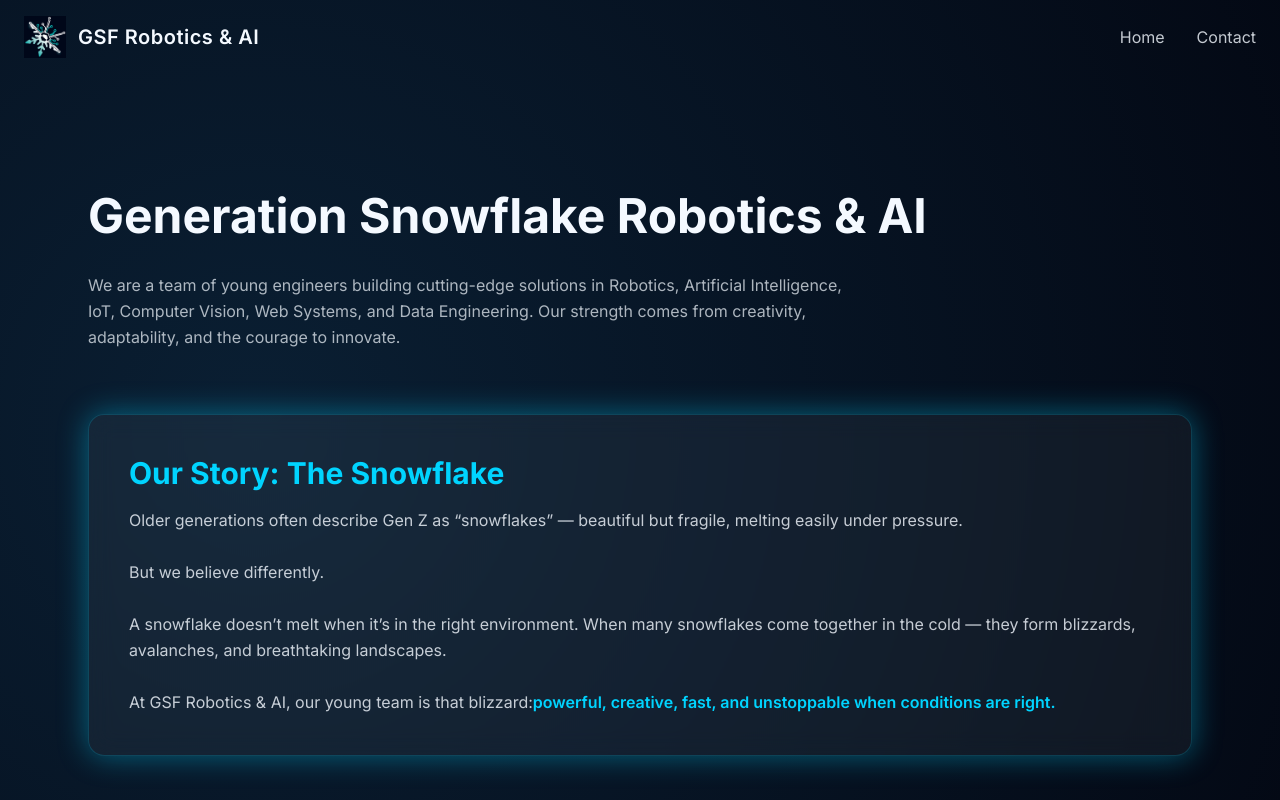
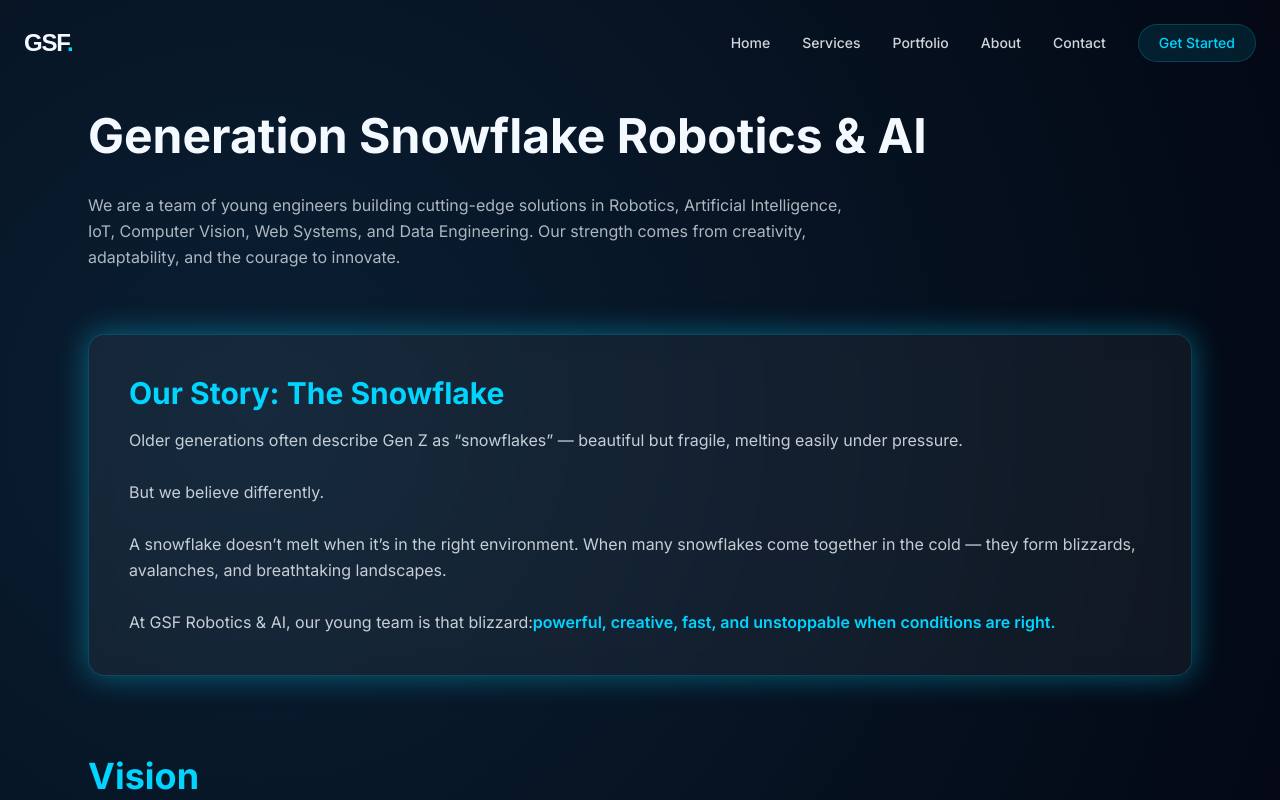
Before and after one commit to Generation-Snowflake/web-next, a Next.js app: page /about in a window 1280 px wide. Shown: the top 800 px of the page. Built offline with nearby package versions, Linux system fonts and the light colour scheme.

Commit message:
fixed bug

```diff
--- a/app/layout.tsx
+++ b/app/layout.tsx
@@ -4,14 +4,42 @@ import Navbar from "@/components/Navbar";
 import Footer from "@/components/Footer";
 
 export const metadata = {
-  title: "GSF Robotics & AI",
+  title: "GSF Robotics & AI | Modern Software House",
   description:
-    "Modern Software House — Robotics, AI, IoT, Web, Data Engineering by Young Generation",
+    "GSF is a modern software house specializing in Robotics, AI, IoT, Web Development, and Data Engineering. Built by the next generation of innovators.",
+  keywords: ["Robotics", "AI", "IoT", "Web Development", "Data Engineering", "Software House"],
+  authors: [{ name: "GSF Team" }],
+  openGraph: {
+    title: "GSF Robotics & AI | Modern Software House",
+    description:
+      "Modern Software House — Robotics, AI, IoT, Web, Data Engineering by Young Generation",
+    url: "https://gsf-robotics.com",
+    siteName: "GSF Robotics & AI",
+    images: [
+      {
+        url: "/og-image.png", // Ensure this image exists or is created
+        width: 1200,
+        height: 630,
+        alt: "GSF Robotics & AI",
+      },
+    ],
+    locale: "en_US",
+    type: "website",
+  },
+  twitter: {
+    card: "summary_large_image",
+    title: "GSF Robotics & AI",
+    description:
+      "Modern Software House — Robotics, AI, IoT, Web, Data Engineering by Young Generation",
+    images: ["/og-image.png"],
+  },
   icons: {
     icon: "/logo.png",
     shortcut: "/logo.png",
     apple: "/logo.png",
   },
+  viewport: "width=device-width, initial-scale=1",
+  themeColor: "#0A0F1F",
 };
 
 export default function RootLayout({
@@ -20,13 +48,13 @@ export default function RootLayout({
   children: React.ReactNode;
 }) {
   return (
-    <html lang="en">
-      <body className="relative bg-darkbg text-softwhite">
+    <html lang="en" className="scroll-smooth">
+      <body className="relative bg-darkbg text-softwhite font-sans antialiased overflow-x-hidden selection:bg-ice selection:text-darkbg">
         <SmoothScroll />
 
         <Navbar />
 
-        <main className="pt-20">{children}</main>
+        <main className="relative z-10">{children}</main>
 
         <Footer />
       </body>
--- a/components/FadeIn.tsx
+++ b/components/FadeIn.tsx
@@ -11,17 +11,18 @@ interface Props {
 
 export default function FadeIn({ children, delay = 0 }: Props) {
   const controls = useAnimation();
-  const [ref, inView] = useInView({ threshold: 0.2 });
+  const { ref, inView } = useInView({ threshold: 0.2 });
 
   useEffect(() => {
-    if (inView) {
-      controls.start("visible");
-    }
+    if (inView) controls.start("visible");
   }, [inView]);
 
   return (
     <motion.div
-      ref={ref}
+      ref={(el) => {
+        // ให้ inView ref attach กับ motion DOM โดยตรง
+        ref(el);
+      }}
       initial="hidden"
       animate={controls}
       variants={{
--- a/components/Navbar.tsx
+++ b/components/Navbar.tsx
@@ -1,65 +1,107 @@
 "use client";
 
+import { useState, useEffect } from "react";
 import Link from "next/link";
-import Image from "next/image";
-import { useState, useEffect } from "react";
+import { motion, AnimatePresence } from "framer-motion";
+import { Menu, X } from "lucide-react";
+
+const navLinks = [
+  { name: "Home", href: "/" },
+  { name: "Services", href: "#services" },
+  { name: "Portfolio", href: "#portfolio" },
+  { name: "About", href: "#about" },
+  { name: "Contact", href: "#contact" },
+];
 
 export default function Navbar() {
+  const [isOpen, setIsOpen] = useState(false);
   const [scrolled, setScrolled] = useState(false);
 
   useEffect(() => {
-    const onScroll = () => {
-      setScrolled(window.scrollY > 20);
+    const handleScroll = () => {
+      setScrolled(window.scrollY > 50);
     };
-    window.addEventListener("scroll", onScroll);
-    return () => window.removeEventListener("scroll", onScroll);
+    window.addEventListener("scroll", handleScroll);
+    return () => window.removeEventListener("scroll", handleScroll);
   }, []);
 
   return (
-    <nav
-      className={`fixed top-0 left-0 w-full z-50 transition-all duration-300 ${
+    <motion.nav
+      initial={{ y: -100 }}
+      animate={{ y: 0 }}
+      transition={{ duration: 0.5 }}
+      className={`fixed top-0 left-0 right-0 z-50 transition-all duration-300 ${
         scrolled
-          ? "bg-darkbg/80 backdrop-blur-xl shadow-lg"
-          : "bg-transparent backdrop-blur-0"
+          ? "bg-darkbg/80 backdrop-blur-md border-b border-white/10 py-4"
+          : "bg-transparent py-6"
       }`}
     >
-      <div className="max-w-7xl mx-auto px-6 py-4 flex justify-between items-center">
-        {/* Logo + Name */}
-        <Link href="/" className="flex items-center gap-3">
-          <Image
-            src="/logo.png"
-            alt="GSF Robotics & AI Logo"
-            width={42}
-            height={42}
-            className="drop-shadow-glow"
-          />
-          <span className="text-xl font-semibold tracking-wide">
-            GSF Robotics & AI
-          </span>
+      <div className="container mx-auto px-6 flex justify-between items-center">
+        <Link href="/" className="text-2xl font-bold font-display tracking-tighter">
+          GSF<span className="text-ice">.</span>
         </Link>
 
-        {/* Links */}
-        <div className="hidden md:flex items-center gap-8 text-softwhite/80">
-          <Link className="hover:text-ice transition" href="/">
-            Home
-          </Link>
-          {/* <Link className="hover:text-ice transition" href="/services">
-            Services
-          </Link> */}
-          {/* <Link className="hover:text-ice transition" href="/portfolio">
-            Portfolio
-          </Link>
-          <Link className="hover:text-ice transition" href="/workflow">
-            Workflow
-          </Link> */}
-          {/* <Link className="hover:text-ice transition" href="/about">
-            About
-          </Link> */}
-          <Link className="hover:text-ice transition" href="/contact">
-            Contact
+        {/* Desktop Menu */}
+        <div className="hidden md:flex items-center space-x-8">
+          {navLinks.map((link) => (
+            <Link
+              key={link.name}
+              href={link.href}
+              className="text-sm font-medium text-gray-300 hover:text-ice transition-colors relative group"
+            >
+              {link.name}
+              <span className="absolute -bottom-1 left-0 w-0 h-0.5 bg-ice transition-all group-hover:w-full" />
+            </Link>
+          ))}
+          <Link
+            href="#contact"
+            className="px-5 py-2 bg-ice/10 text-ice border border-ice/20 rounded-full hover:bg-ice hover:text-darkbg transition-all duration-300 text-sm font-medium"
+          >
+            Get Started
           </Link>
         </div>
+
+        {/* Mobile Menu Button */}
+        <button
+          className="md:hidden text-white p-2"
+          onClick={() => setIsOpen(!isOpen)}
+          aria-label="Toggle menu"
+        >
+          {isOpen ? <X size={24} /> : <Menu size={24} />}
+        </button>
       </div>
-    </nav>
+
+      {/* Mobile Menu Overlay */}
+      <AnimatePresence>
+        {isOpen && (
+          <motion.div
+            initial={{ opacity: 0, height: 0 }}
+            animate={{ opacity: 1, height: "auto" }}
+            exit={{ opacity: 0, height: 0 }}
+            className="md:hidden bg-darkbg/95 backdrop-blur-xl border-b border-white/10 overflow-hidden"
+          >
+            <div className="flex flex-col p-6 space-y-4">
+              {navLinks.map((link) => (
+                <Link
+                  key={link.name}
+                  href={link.href}
+                  onClick={() => setIsOpen(false)}
+                  className="text-lg font-medium text-gray-300 hover:text-ice transition-colors"
+                >
+                  {link.name}
+                </Link>
+              ))}
+              <Link
+                href="#contact"
+                onClick={() => setIsOpen(false)}
+                className="px-5 py-3 bg-ice text-darkbg rounded-lg text-center font-bold mt-4"
+              >
+                Get Started
+              </Link>
+            </div>
+          </motion.div>
+        )}
+      </AnimatePresence>
+    </motion.nav>
   );
 }
--- a/components/ScrollSections.tsx
+++ b/components/ScrollSections.tsx
@@ -10,7 +10,7 @@ export default function ScrollSections() {
   useEffect(() => {
     const sections = gsap.utils.toArray(".snap-section");
 
-    gsap.to(sections, {
+    const animation = gsap.to(sections, {
       yPercent: -100 * (sections.length - 1),
       ease: "none",
       scrollTrigger: {
@@ -20,10 +20,16 @@ export default function ScrollSections() {
         snap: 1 / (sections.length - 1),
         end: () =>
           "+=" +
-          ((document.querySelector(".sections-wrapper") as HTMLElement | null)
+          ((document.querySelector(".sections-wrapper") as HTMLElement)
             ?.offsetHeight ?? 0),
       },
     });
+
+    // ⚠️ IMPORTANT: kill ALL ScrollTriggers when unmounting
+    return () => {
+      ScrollTrigger.getAll().forEach((t) => t.kill());
+      animation.kill();
+    };
   }, []);
 
   return null;
--- a/package.json
+++ b/package.json
@@ -12,6 +12,7 @@
     "@studio-freight/lenis": "^1.0.42",
     "framer-motion": "^12.23.24",
     "gsap": "^3.13.0",
+    "lucide-react": "^0.555.0",
     "next": "16.0.3",
     "react": "19.2.0",
     "react-dom": "19.2.0",
--- a/tailwind.config.js
+++ b/tailwind.config.js
@@ -10,16 +10,36 @@ module.exports = {
         ice: {
           light: "#6AEFFF",
           DEFAULT: "#00D4FF",
-          deep: "#0A0F1F",
+          deep: "#0088A3", // Adjusted for better contrast
         },
-        darkbg: "#0A0F1F",
+        darkbg: "#050A14", // Slightly darker for more depth
         softwhite: "#F4F9FF",
+        glass: "rgba(255, 255, 255, 0.05)",
+        "glass-border": "rgba(255, 255, 255, 0.1)",
       },
       fontFamily: {
         sans: ["Inter", "sans-serif"],
+        display: ["Outfit", "sans-serif"], // Added for headings
       },
       boxShadow: {
         glow: "0 0 30px rgba(0, 212, 255, 0.4)",
+        "glow-sm": "0 0 15px rgba(0, 212, 255, 0.3)",
+      },
+      backgroundImage: {
+        "gradient-radial": "radial-gradient(var(--tw-gradient-stops))",
+        "hero-glow":
+          "conic-gradient(from 180deg at 50% 50%, #00D4FF 0deg, #6AEFFF 180deg, #00D4FF 360deg)",
+      },
+      animation: {
+        "spin-slow": "spin 10s linear infinite",
+        float: "float 6s ease-in-out infinite",
+        pulse: "pulse 4s cubic-bezier(0.4, 0, 0.6, 1) infinite",
+      },
+      keyframes: {
+        float: {
+          "0%, 100%": { transform: "translateY(0)" },
+          "50%": { transform: "translateY(-20px)" },
+        },
       },
     },
   },
```
Also changed, not shown: 1 other file (tests, documents, lock files or other folders).
